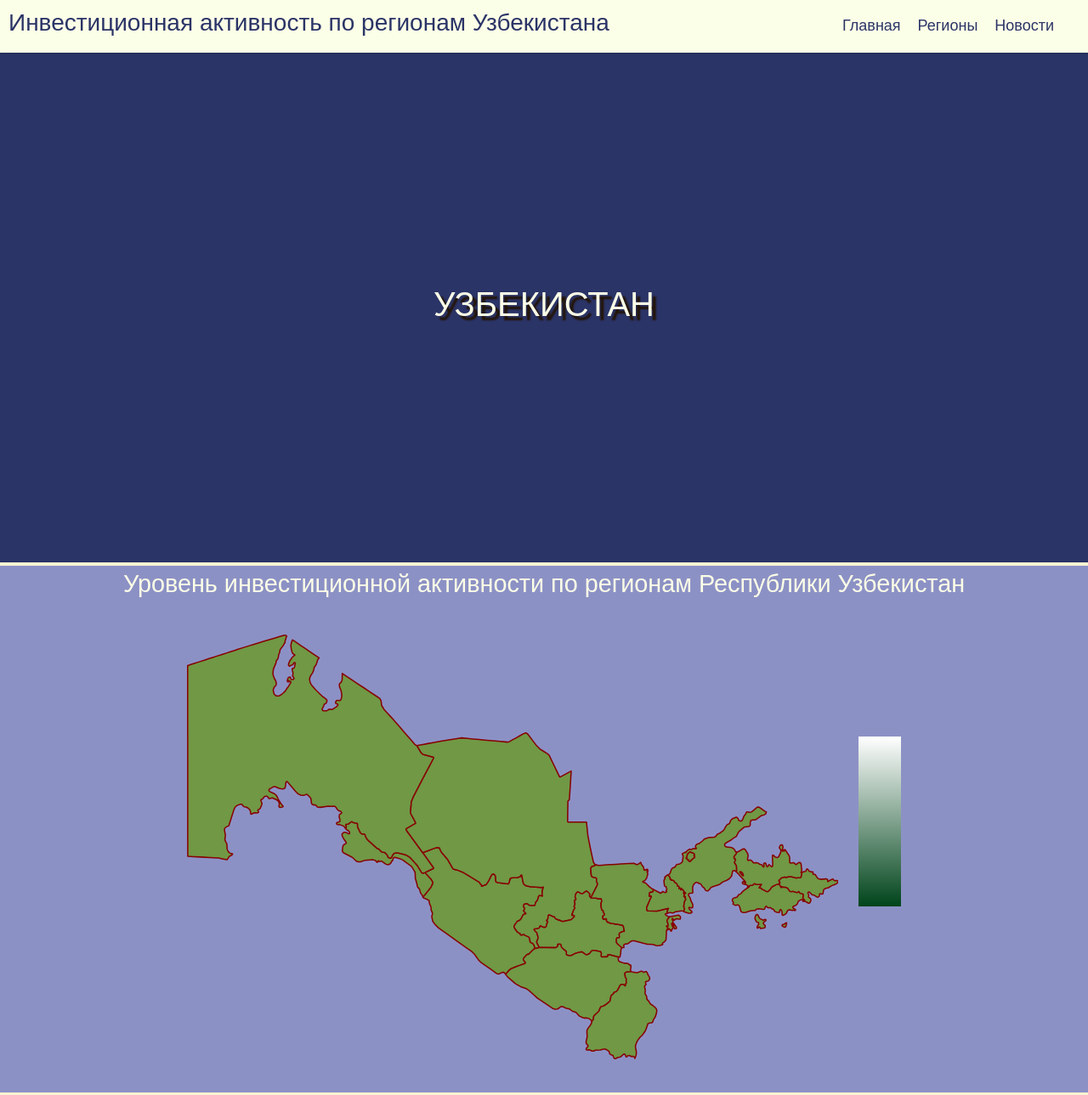
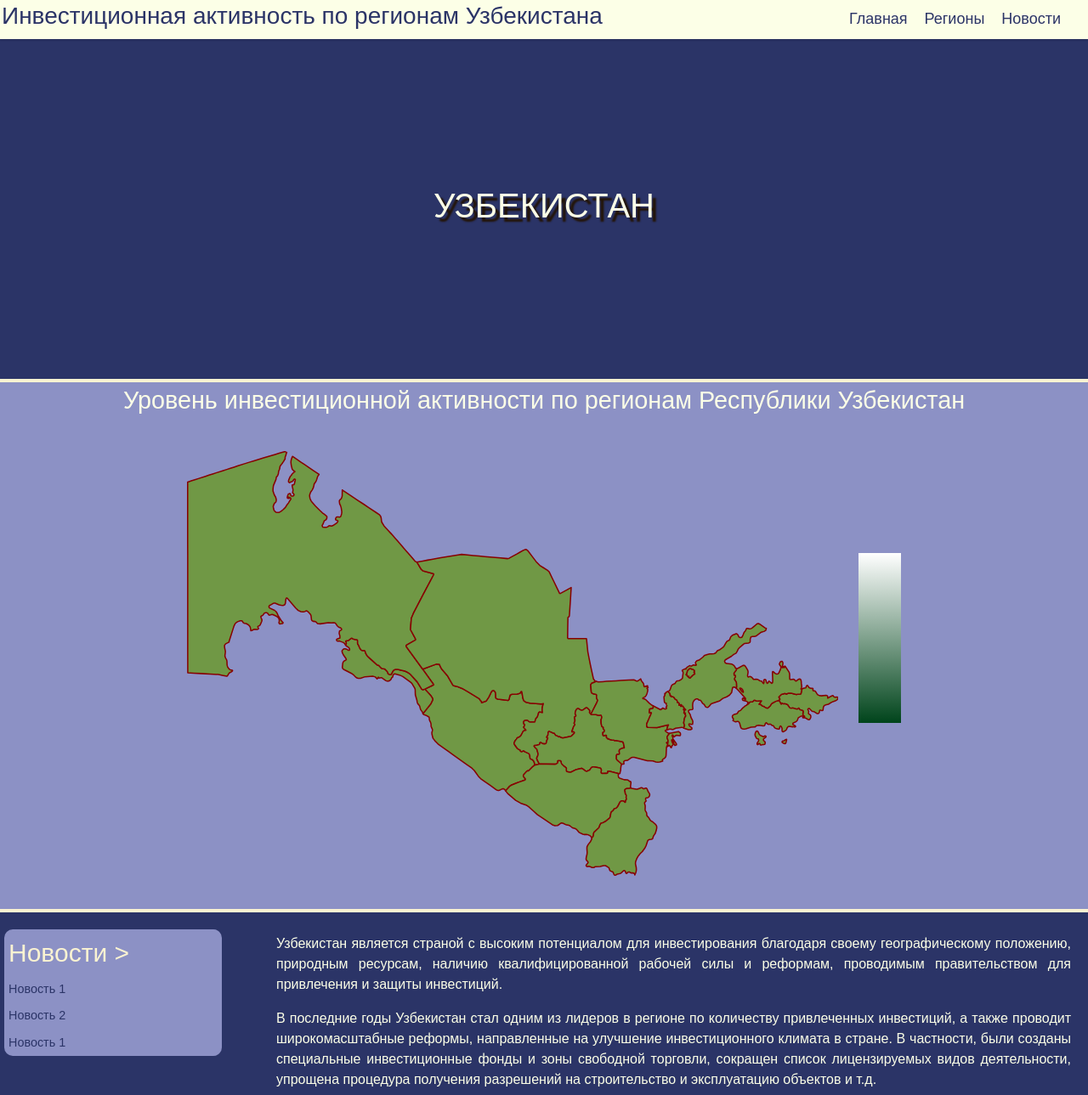
Before and after one commit to AsilkhN/uzb_invest_activity, a Flask app: template templates/index.html in a window 1280 px wide. Shown: the top 1289 px of the page at 85% size. Run offline with Flask 3, Linux system fonts and the light colour scheme; the template is opened without the code that fills it, so the values that code supplies are empty; parts of the project's set-up code (start-up, migrations or seed data) failed here and were passed over; some libraries are stand-ins or nearby versions.

Commit message:
Update styles.css

```diff
--- a/static/styles.css
+++ b/static/styles.css
@@ -19,7 +19,7 @@ path:hover{
   justify-content: center;
   align-items: center;
   color:#FCFFE7;
-  height: 600px;
+  height: 400px;
   text-shadow: #231406 5px 5px 2px;
 }
 
@@ -34,7 +34,7 @@ header {
   display: flex;
   justify-content: space-between;
   align-items: center;
-  padding: 10px;
+  padding: 2px;
   color:#2B3467;
   background-color: #FCFFE7;
   box-shadow: 0px 2px 2px rgba(0, 0, 0, 0.1);
```
